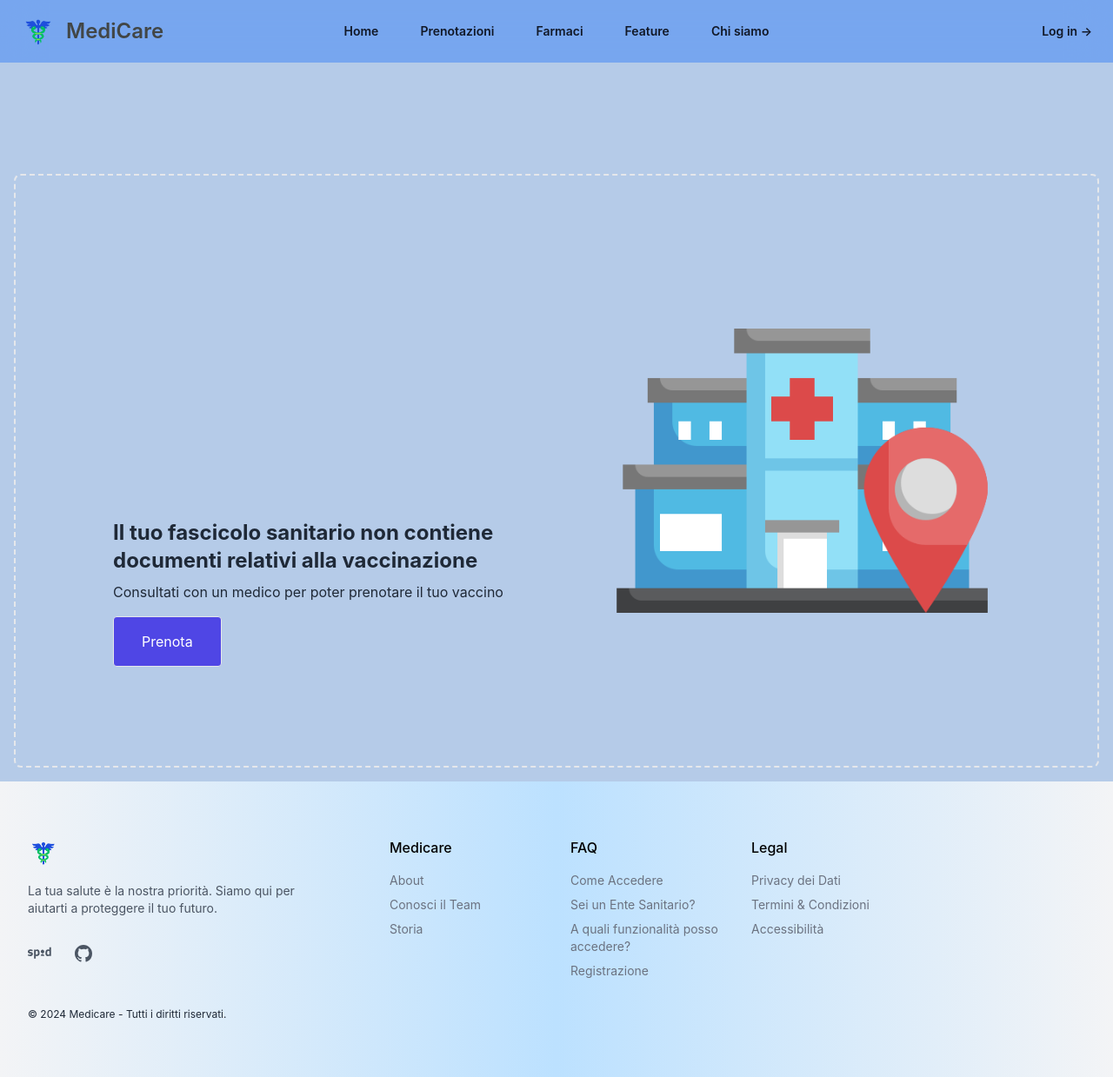
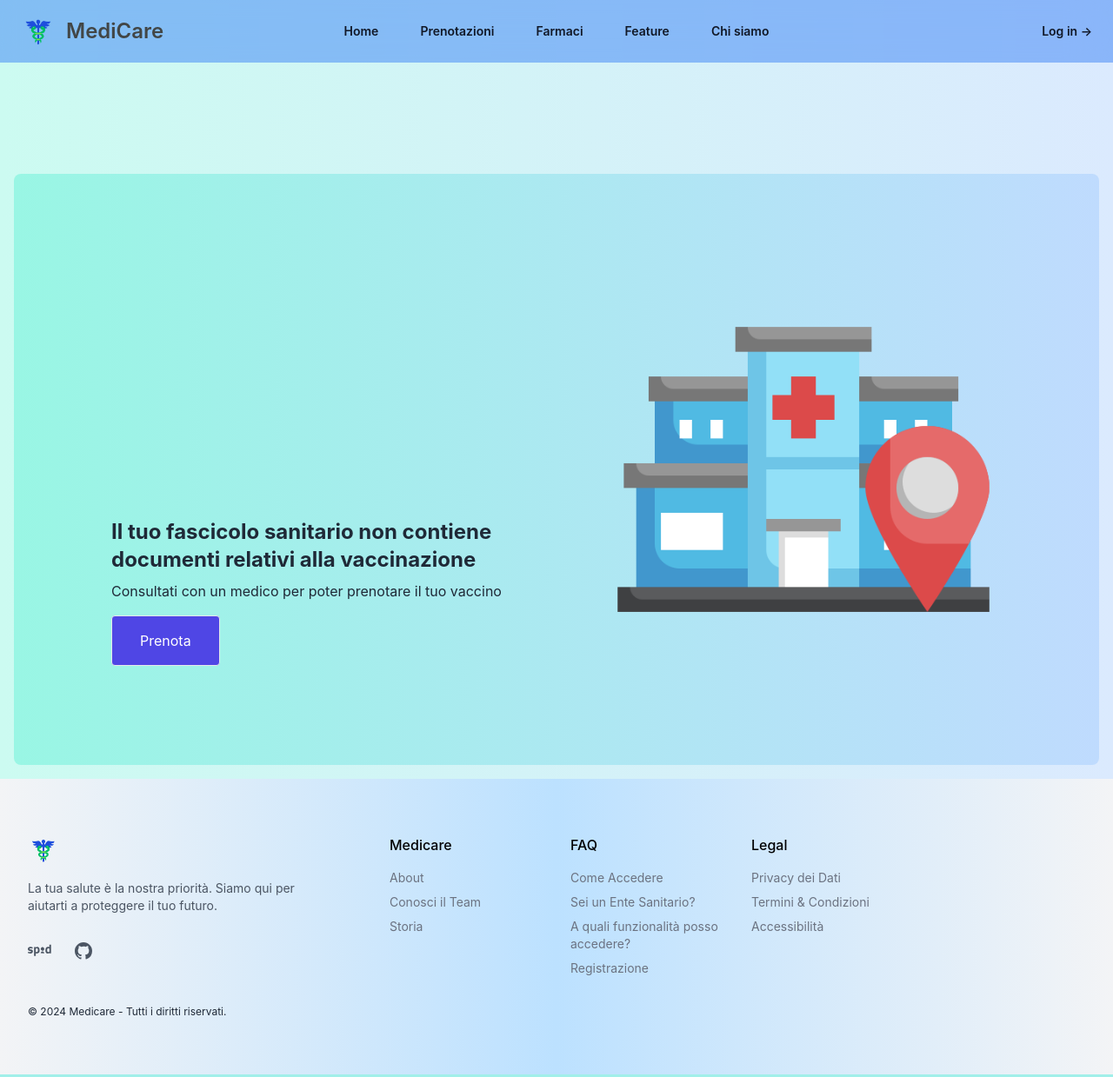
Before and after one commit to CicaMatt/MediCare, a Flask app: page /vaccini in a window 1280 px wide. Shown: the whole page at 87% size. Run offline with Flask 3, Linux system fonts and the light colour scheme; style sheets or scripts are compiled from the project's sources; parts of the project's set-up code (start-up, migrations or seed data) failed here and were passed over.

Commit message:
Fix Bug Errori Console

```diff
--- a/flaskDir/routes.py
+++ b/flaskDir/routes.py
@@ -192,12 +192,12 @@ def storicoMedico():
 
 
 @app.errorhandler(404)
-def page_not_found():
+def page_not_found(e):
     return render_template('ErrorPage.html', error='404'), 404
 
 
 @app.errorhandler(500)
-def page_not_found():
+def page_not_found(e):
     return render_template('ErrorPage.html', error='500'), 500
 
 
--- a/flaskDir/templates/Vaccini.html
+++ b/flaskDir/templates/Vaccini.html
@@ -22,11 +22,11 @@
 </style>
 
 
-<body class="bg-navbarreg rounded-lg">
+<body class="bg-gradient-to-r from-teal-100 via-purple--100 to-blue-100 rounded-lg">
 {% include 'Navbar.html' %}
 
 <div class="p-4 mt-14">
-    <div class="p-4 border-2 border-gray-200 border-dashed rounded-lg dark:border-gray-700 mt-14 ">
+    <div class="p-4  rounded-lg bg-gradient-to-r from-teal-200 via-purple--200 to-blue-200 mt-14 ">
 
 
         {% if lista %}
```
